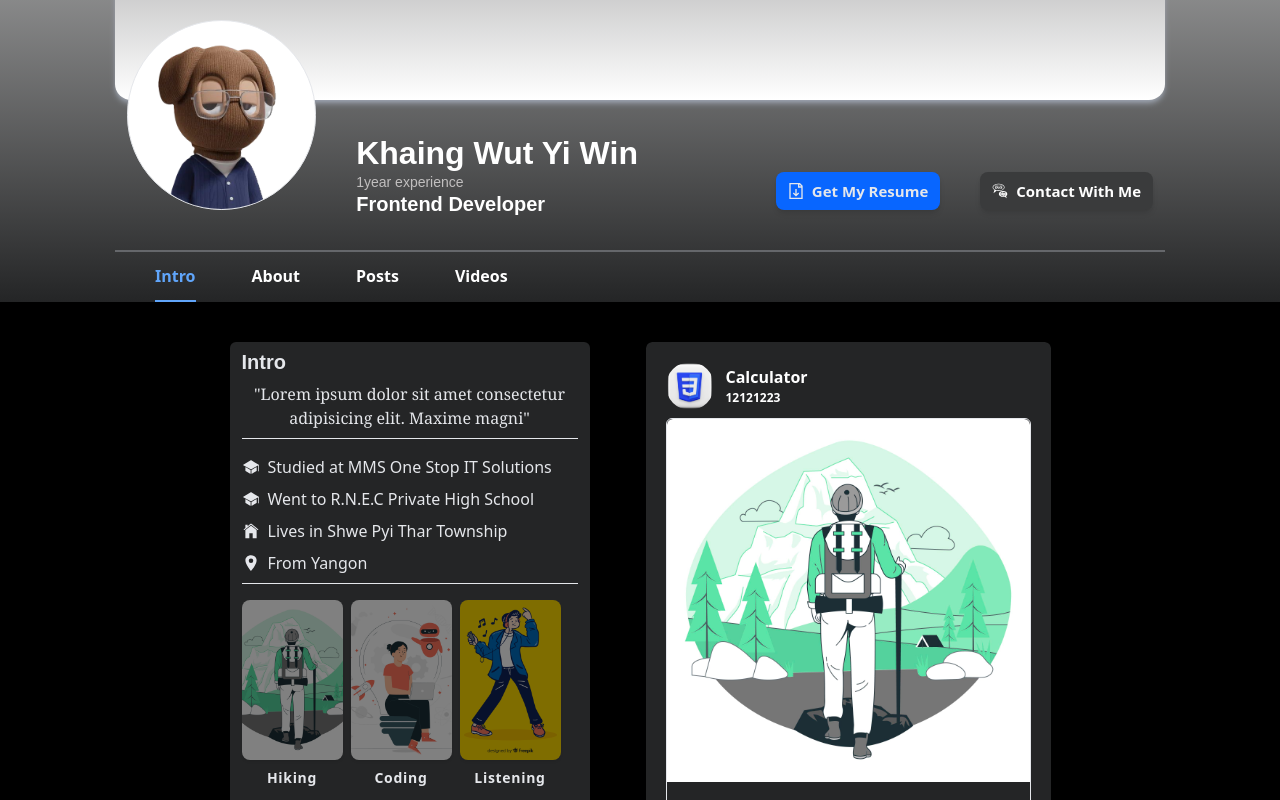
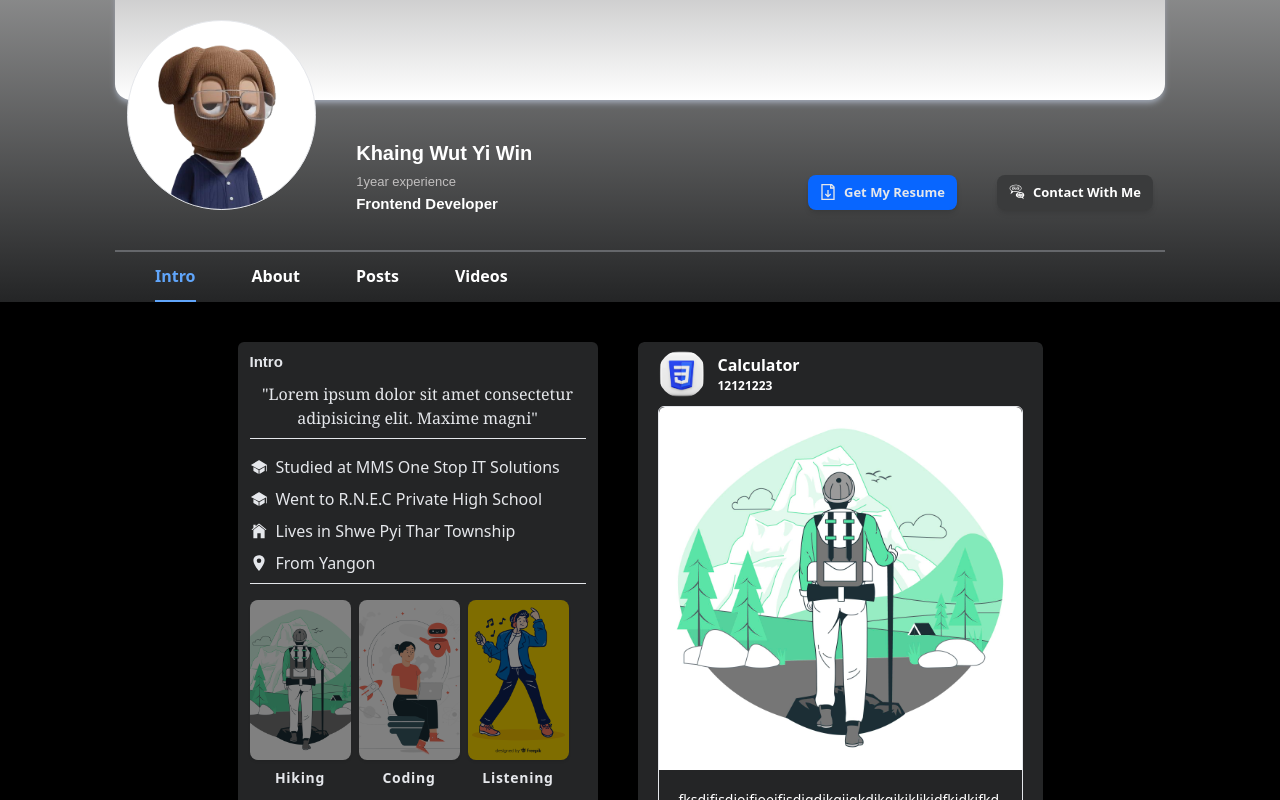
Before and after one commit to hoshikwyw/Khaing_portfolio, a React (Vite) app: page / in a window 1280 px wide. Shown: the part 360-1160 px from the top of the page. Built offline with nearby package versions, Linux system fonts and the light colour scheme.

Commit message:
Width change

```diff
--- a/src/common/MainProjectCard.jsx
+++ b/src/common/MainProjectCard.jsx
@@ -6,8 +6,8 @@ import Button from './commonComponents/Button'
 const MainProjectCard = (data) => {
     console.log(data);
     return (
-        <div className=' flex flex-col py-3 px-5 dark:bg-[#242526] bg-[#ffffff] rounded-md'>
-            <div className=" flex w-full justify-start items-center py-2 gap-3">
+        <div className=' flex flex-col py-2 px-5 dark:bg-[#242526] bg-[#ffffff] rounded-md'>
+            <div className=" flex w-full justify-start items-center pb-2 gap-3">
                 <img src={data.src} alt="" className=' w-12 h-12 rounded-full' />
                 <div className=" flex flex-col justify-center items-start w-full">
                     <h1 className=' text-black dark:text-white font-semibold'>{data.title}</h1>
--- a/src/common/commonComponents/Button.jsx
+++ b/src/common/commonComponents/Button.jsx
@@ -10,7 +10,7 @@ const Button = (props) => {
 
 
     return (
-        <button className={`mainBtn bg-[#D8DADF] dark:bg-[#3A3B3C] py-2 px-3 rounded-lg flex justify-center items-center shadow-md`} onClick={() => clickBtn(text, path , navigate)}>
+        <button className={`mainBtn bg-[#D8DADF] dark:bg-[#3A3B3C] py-2 px-3 rounded-lg flex justify-center items-center shadow-md`} onClick={() => clickBtn(text, path, navigate)}>
             {Icon && <Icon className={`mr-2 text-black dark:text-white`} />}
             <h1 className={`btnText font-semibold text-black dark:text-white`}>{text}</h1>
         </button>
--- a/src/components/mainPageComponents/MainIntro.jsx
+++ b/src/components/mainPageComponents/MainIntro.jsx
@@ -32,7 +32,7 @@ const MainIntro = () => {
     }, [leftHeight])
 
     return (
-        <div className=' lg:w-[900px] md:w-full sm:w-full flex flex-row justify-center gap-14 relative overflow-hidden' ref={rightRef}>
+        <div className=' lg:w-[900px] md:w-full sm:w-full flex flex-row justify-center gap-10 relative overflow-hidden' ref={rightRef}>
             <div ref={leftRef} className=" lg:w-[40%] md:w-[50%] flex flex-col gap-5 left h-fit">
                 <div className=' w-full dark:bg-[#242526] bg-[#ffffff] rounded-md'>
                     <AboutIntro />
--- a/src/index.css
+++ b/src/index.css
@@ -38,7 +38,7 @@
     border-radius: 50%;
   }
   .mainText {
-    font-size: 32px;
+    font-size: 20px;
     font-weight: 700;
     line-height: 38px;
     font-family: Arial, Helvetica, sans-serif;
@@ -46,7 +46,7 @@
     text-decoration: none solid rgb(228, 230, 235);
   }
   .subTitle {
-    font-size: 20px;
+    font-size: 15px;
     font-weight: 700;
     line-height: 24px;
     text-decoration: none solid rgb(228, 230, 235);
@@ -54,14 +54,15 @@
     word-wrap: break-word;
   }
   .smallText {
-    font-size: 14px;
+    font-size: 13px;
+    font-weight: 700px;
     color: #181717;
     line-height: 20px;
     font-family: Arial, Helvetica, sans-serif;
     word-wrap: break-word;
   }
   .btnText {
-    font-size: 15px;
+    font-size: 13px;
     font-weight: 600px;
   }
   .mainBtn {
```
